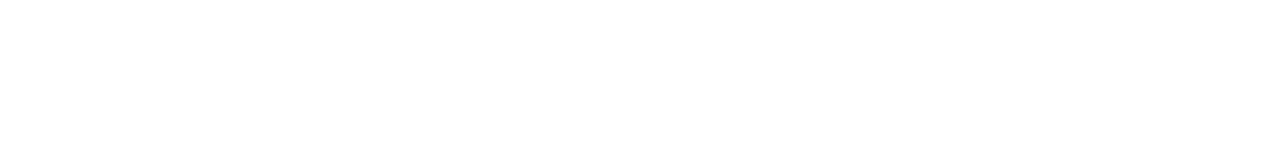
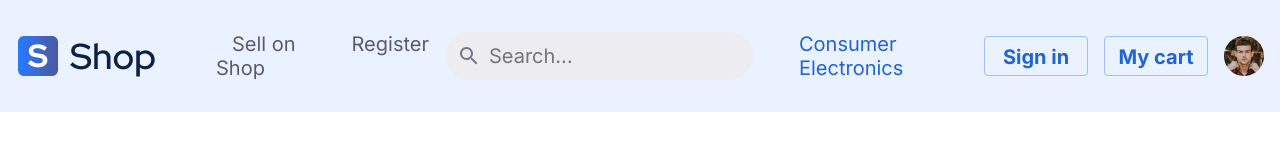
Before and after one commit to codeacademyprogramming/05-05-21-MNMammadov, a plain HTML site: page src/index.html in a window 1280 px wide. Drawn offline with Linux system fonts and the light colour scheme.

Commit message:
Added header

```diff
--- a/src/index.html
+++ b/src/index.html
@@ -4,10 +4,47 @@
     <meta charset="UTF-8">
     <meta http-equiv="X-UA-Compatible" content="IE=edge">
     <meta name="viewport" content="width=device-width, initial-scale=1.0">
+    <link rel="preconnect" href="https://fonts.gstatic.com">
+    <link href="https://fonts.googleapis.com/css2?family=Inter:wght@100;200;300;400;500;600;700;800;900&display=swap" rel="stylesheet">
     <link rel="stylesheet" href="css/index.min.css">
     <title>Document</title>
 </head>
 <body>
+    <header class="header">
+        <nav class="navbar d-flex justify-content-between">
+            <div class="wrapper d-flex align-items-center">
+                <img src="img/Logo.png" alt="Logo" class="navbar__logo">
+                <ul class="navbar__list d-flex">
+                    <li><a class="navbar__item" href="#">Sell on Shop</a></li>
+                    <li><a class="navbar__item" href="#">Register</a></li>
+                </ul>
+            </div>
+            <div class="wrapper d-flex justify-content-center align-items-center f-grow-1">
+                <form>
+                    <div class="navbar__search">
+                        <img src="icons/search.svg" class="navbar__search__icon" alt="Search">
+                        <input type="search" placeholder="Search..." class="navbar__search__input">
+                    </div>
+                </form>
+                <a href="#" class="navbar__link">Consumer Electronics</a>
+            </div>
+            <div class="wrapper d-flex justify-content-end align-items-center f-grow-1">
+                <button class="button button__ghost">Sign in</button>
+                <button class="button button__ghost">My cart</button>
+                <img src="img/Photo.png" alt="" class="navbar__profile-photo">
+            </div>
+        </nav>
+    </header>
 
+    <section class="main">
+        <div class="container">
+            <div class="row">
+                <div class="col-2"></div>
+                <div class="col-10">
+
+                </div>
+            </div>
+        </div>
+    </section>
 </body>
 </html>
--- /dev/null
+++ b/src/scss/_buttons.scss
@@ -0,0 +1,20 @@
+.button {
+    width: 104px;
+    height: 40px;
+    cursor: pointer;
+    &__ghost {
+        border: 1px solid #9DC2FF;
+        border-radius: 4px;
+        background-color: transparent;
+        color: $blue-70;
+        font-weight: 700;
+        font-size: 20px;
+        padding: 8px 12px;
+        margin-right: 16px;
+        transition: 0.5s all;
+        &:hover {
+            background: $white-100;
+            box-shadow: 0px 2px 4px rgba(27, 78, 163, 0.2), 0px 4px 8px rgba(41, 121, 255, 0.2);
+        }
+    }
+}
--- /dev/null
+++ b/src/scss/_header.scss
@@ -0,0 +1,56 @@
+.header {
+    padding: 16px;
+    background-color: $blue-5;
+}
+
+.navbar {
+    &__logo {
+        margin-right: 60px;
+    }
+    &__list {
+        list-style-type: none;
+        padding: 0;
+    }
+    &__item {
+        padding: 6px 16px;
+        font-weight: 400;
+        font-size: 20px;
+        color: $gray-60;
+        text-decoration: none;
+        &:hover {
+            font-weight: 500;
+        }
+    }
+
+    &__search {
+        position: relative;
+
+        &__input {
+            width: 308px;
+            height: 48px;
+            border: none;
+            border-radius: 99px;
+            background: $gray-5;
+            padding: 8px;
+            padding-left: 44px;
+            font-weight: 400;
+            font-size: 20px;
+            color: $gray-100;
+        }
+
+        &__icon {
+            position: absolute;
+            top: 8px;
+            left: 8px;
+        }
+    }
+
+    &__link {
+        padding: 6px 16px;
+        margin-left: 30px;
+        text-decoration: none;
+        font-weight: 400;
+        font-size: 20px;
+        color: $blue-70;
+    }
+}
--- /dev/null
+++ b/src/scss/_utility.scss
@@ -0,0 +1,31 @@
+.d-flex {
+    display: flex;
+}
+
+.justify-content-between {
+    justify-content: space-between;
+}
+
+.justify-content-center {
+    justify-content: center;
+}
+
+.justify-content-end {
+    justify-content: flex-end;
+}
+
+.f-grow-1 {
+    flex-grow: 1;
+}
+
+.d-inline-block {
+    display: inline-block;
+}
+
+.align-items-center {
+    align-items: center;
+}
+
+.w-100 {
+    width: 100%;
+}
--- a/src/scss/_variables.scss
+++ b/src/scss/_variables.scss
@@ -1,3 +1,12 @@
 $container-max-width: 1493px;
 $gutter: 24px;
 $columns: 12;
+
+// Colors
+$white-100: #FFFFFF;
+$gray-5: #EDEDF0;
+$gray-60: #5A5B6A;
+$gray-100: #19191D;
+$blue-70: #2264D1;
+$blue-30: #9DC2FF;
+$blue-5: #EBF2FF;
--- a/src/scss/index.scss
+++ b/src/scss/index.scss
@@ -1,4 +1,15 @@
 @import "variables";
-@import "colors";
+@import "utility";
 @import "mixins";
 @import "grid";
+@import "header";
+@import "buttons";
+
+* {
+    box-sizing: border-box;
+    font-family: 'Inter', sans-serif;
+}
+
+body {
+    margin: 0;
+}
```
Also changed, not shown: src/css/index.css, src/css/index.min.css, src/icons/close.svg (added), src/icons/search.svg (added), src/img/Logo.png (added), src/img/Photo.png (added), src/scss/_colors.scss (deleted), 2 other files.
